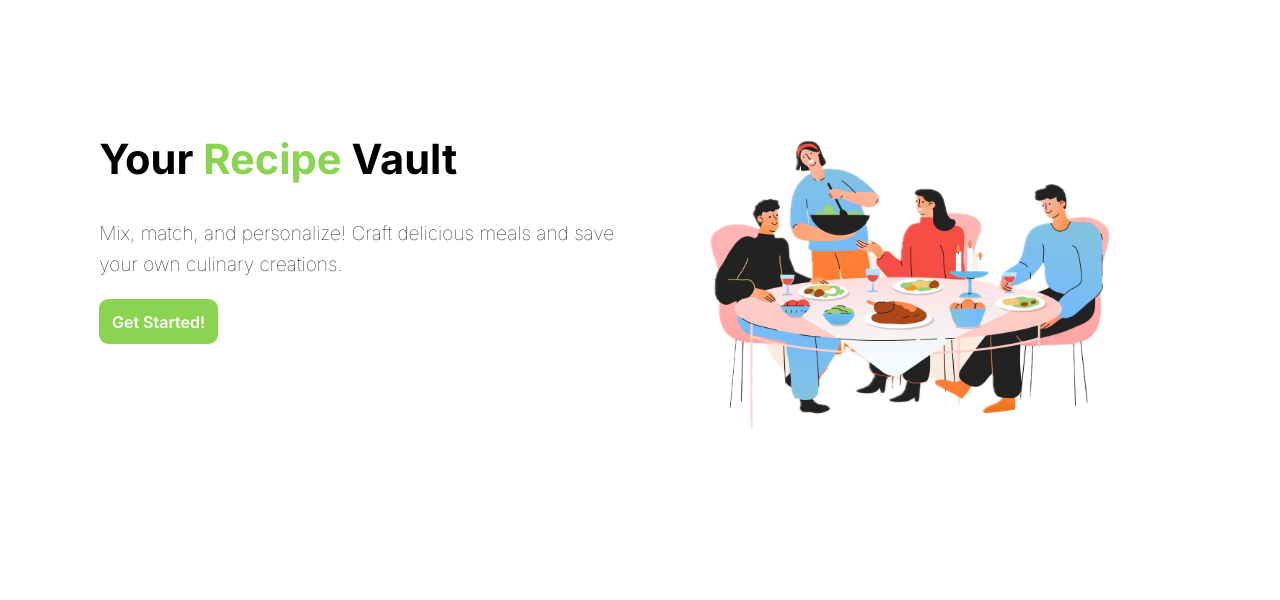
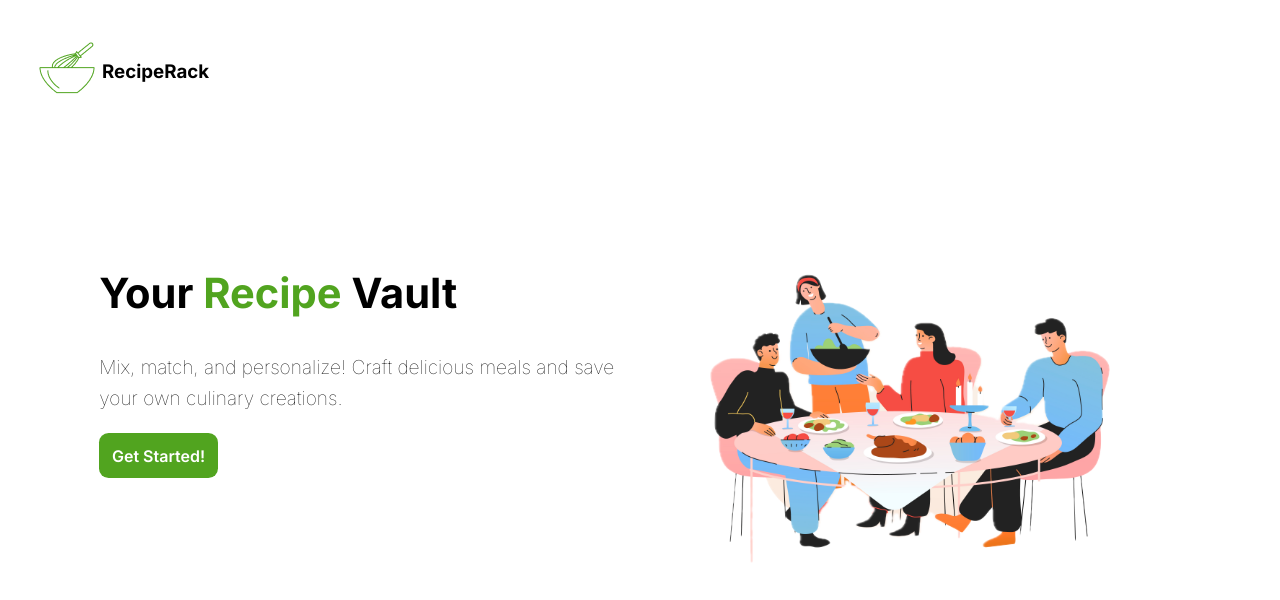
Before and after one commit to saksham310/RecipeFinder, an Angular app: page / in a window 1280 px wide. Shown: the top 600 px of the page. Built offline with nearby package versions, Linux system fonts and the light colour scheme; a web font is replaced by a local one.

Commit message:
added navbar

```diff
--- a/src/app/app.component.ts
+++ b/src/app/app.component.ts
@@ -1,6 +1,7 @@
 import { Component } from '@angular/core';
 import { RouterLink, RouterOutlet } from '@angular/router';
 import { CommonModule } from '@angular/common';
+import { Router } from '@angular/router';
 
 @Component({
   selector: 'app-root',
--- a/src/app/home/home.component.html
+++ b/src/app/home/home.component.html
@@ -1 +1,2 @@
-<p>home works!</p>
+<app-navbar></app-navbar>
+<p>HomeWorks</p>
--- a/src/app/home/home.component.ts
+++ b/src/app/home/home.component.ts
@@ -1,12 +1,13 @@
 import { Component } from '@angular/core';
+import { Router } from '@angular/router';
+import { NavbarComponent } from '../navbar/navbar.component';
 
 @Component({
   selector: 'app-home',
   standalone: true,
-  imports: [],
+  imports: [NavbarComponent],
   templateUrl: './home.component.html',
   styleUrl: './home.component.css'
 })
 export class HomeComponent {
-
 }
--- a/src/app/landing-page/landing-page.component.css
+++ b/src/app/landing-page/landing-page.component.css
@@ -26,7 +26,7 @@
   object-fit: cover;
 }
 .btn {
-  background-color: #8bd452;
+  background-color: #51a41f;
   color: white;
   display: inline-block;
   padding: 0.8em;
@@ -38,8 +38,8 @@
   transform: scale(1.1);
 }
 .btn:active {
-  background-color: #7df91d;
+  background-color: #51a41f;
 }
 .accent {
-  color: #8bd452;
+  color: #51a41f;
 }
--- a/src/app/landing-page/landing-page.component.html
+++ b/src/app/landing-page/landing-page.component.html
@@ -1,3 +1,4 @@
+<app-navbar></app-navbar>
 <section class="hero">
     <div class="hero__container">
         <div class="hero__text-content">
--- a/src/app/landing-page/landing-page.component.ts
+++ b/src/app/landing-page/landing-page.component.ts
@@ -1,10 +1,11 @@
 import { Component } from '@angular/core';
 import { RouterLink } from '@angular/router';
+import { NavbarComponent } from '../navbar/navbar.component';
 
 @Component({
   selector: 'app-landing-page',
   standalone: true,
-  imports: [RouterLink],
+  imports: [RouterLink,NavbarComponent],
   templateUrl: './landing-page.component.html',
   styleUrl: './landing-page.component.css'
 })
--- /dev/null
+++ b/src/app/navbar/navbar.component.css
@@ -0,0 +1,15 @@
+.header {
+  display: flex;
+  align-items: center;
+}
+.header__nav {
+  width: 90vw;
+  display: flex;
+  justify-content: space-between;
+  align-items: center;
+  padding: 2em;
+}
+.header__logo-box {
+  display: flex;
+  align-items: flex-end;
+}
--- /dev/null
+++ b/src/app/navbar/navbar.component.html
@@ -0,0 +1,12 @@
+<header class="header">
+    <nav class="header__nav">
+        <div class="header__logo-box">
+            <img src="/assets/logo.png" alt="" class="header__logo">
+            <h3>RecipeRack</h3>
+        </div>
+        @if(!isMainPage()){
+        <div class="header__search">
+            <input type="text" class="header__serachbar">
+        </div>}
+    </nav>
+</header>
--- /dev/null
+++ b/src/app/navbar/navbar.component.ts
@@ -0,0 +1,19 @@
+import { Component } from '@angular/core';
+import { Router } from '@angular/router';
+
+@Component({
+  selector: 'app-navbar',
+  standalone: true,
+  imports: [],
+  templateUrl: './navbar.component.html',
+  styleUrl: './navbar.component.css'
+})
+export class NavbarComponent {
+  constructor(private router:Router){}
+
+  isMainPage():boolean{
+    return this.router.url === '/'
+
+  }
+
+}
--- a/src/styles.css
+++ b/src/styles.css
@@ -6,4 +6,5 @@ body {
   font-family: "Inter", sans-serif;
   font-weight: 400;
   font-style: normal;
+  overflow: hidden;
 }
```
Also changed, not shown: src/assets/logo.png (added), 1 other file (tests, documents, lock files or other folders).
